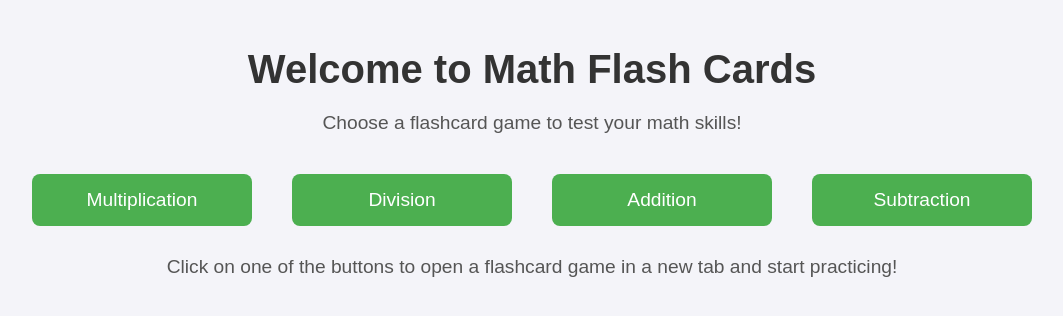
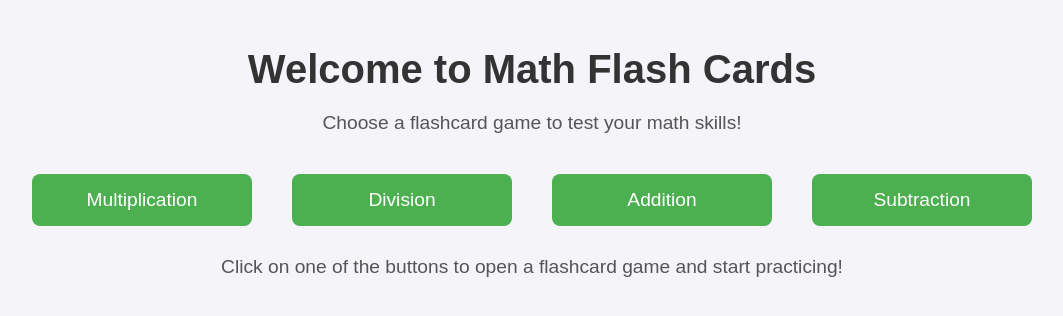
Before and after one commit to pharbison/math.pharbison.dev, a plain HTML site: page index.html in a window 1280 px wide. Shown: the whole page, without its empty margins (108-1171 px from the left). Drawn offline with Linux system fonts and the light colour scheme.

Commit message:
Update text

```diff
--- a/index.html
+++ b/index.html
@@ -79,7 +79,7 @@
         </a>
     </div>
 
-    <p class="description">Click on one of the buttons to open a flashcard game in a new tab and start practicing!</p>
+    <p class="description">Click on one of the buttons to open a flashcard game and start practicing!</p>
 
 </body>
 </html>
```
